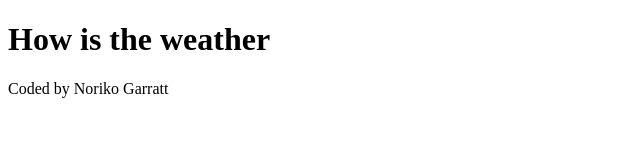
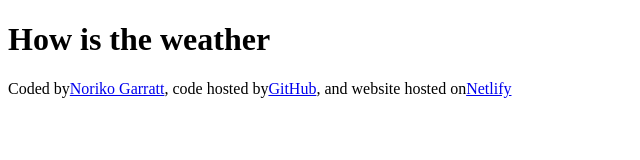
Before and after one commit to norikog3/Tenki-app, a plain HTML site: page index.html in a window 1280 px wide. Shown: the whole page, without its empty margins (0-640 px from the left). Drawn offline with Linux system fonts and the light colour scheme.

Commit message:
Update index.html
added links to footer

```diff
--- a/index.html
+++ b/index.html
@@ -7,6 +7,18 @@
   </head>
   <body>
     <h1>How is the weather</h1>
-    <footer>Coded by Noriko Garratt</footer>
+    <footer>
+      Coded by<a href="https://github.com/norikog3" target="_blank"
+        >Noriko Garratt</a
+      >, code hosted by<a
+        href="https://github.com/norikog3/Tenki-app"
+        target="_blank"
+        >GitHub</a
+      >, and website hosted on<a
+        href="https://tenki-app-noriko.netlify.app"
+        target="_blank"
+        >Netlify</a
+      >
+    </footer>
   </body>
 </html>
```
